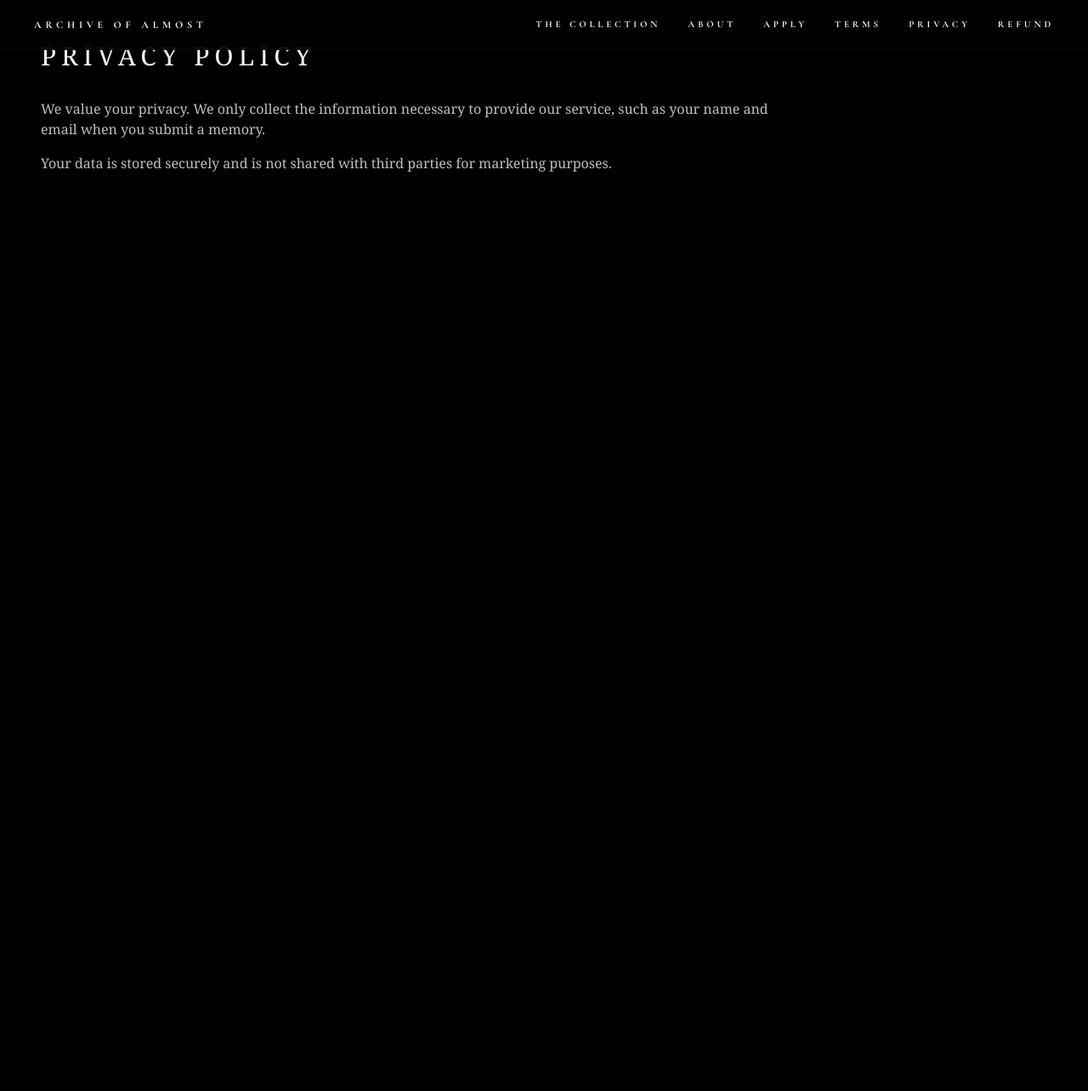
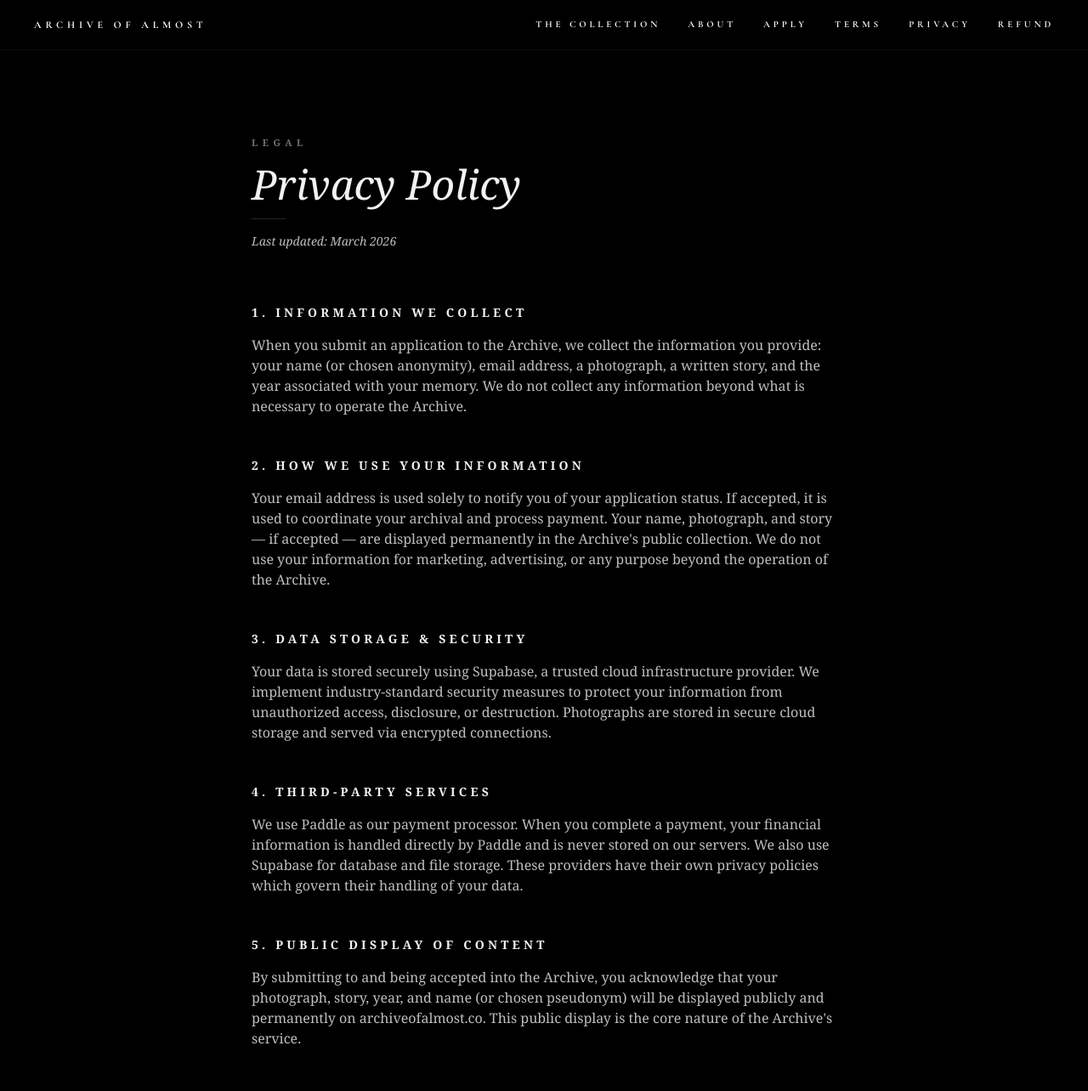
Before and after one commit to zafizing/archiveofalmost, a Next.js app: page /privacy in a window 1280 px wide. Shown: the top 1284 px of the page at 85% size. Before the commit the page ends 800 px from the top, so only its background shows below. Built offline with nearby package versions, Linux system fonts and the light colour scheme.

Commit message:
Update page.tsx

```diff
--- a/src/app/privacy/page.tsx
+++ b/src/app/privacy/page.tsx
@@ -1,10 +1,64 @@
 export default function PrivacyPage() {
   return (
-    <main className="min-h-screen bg-black text-white p-6 md:p-12 font-serif">
-      <h1 className="text-3xl font-light mb-8 tracking-[0.2em] uppercase">Privacy Policy</h1>
-      <div className="text-sm md:text-base text-neutral-300 space-y-4 max-w-4xl">
-        <p>We value your privacy. We only collect the information necessary to provide our service, such as your name and email when you submit a memory.</p>
-        <p>Your data is stored securely and is not shared with third parties for marketing purposes.</p>
+    <main className="min-h-screen bg-black text-white font-serif selection:bg-white selection:text-black">
+      <div className="max-w-3xl mx-auto px-6 md:px-10 pt-32 md:pt-40 pb-24">
+
+        {/* Header */}
+        <div className="mb-16 space-y-4">
+          <div className="text-[11px] tracking-[0.5em] text-neutral-500 uppercase font-bold">Legal</div>
+          <h1 className="text-4xl md:text-5xl font-light italic text-white/90">Privacy Policy</h1>
+          <div className="w-10 h-[1px] bg-neutral-800"></div>
+          <p className="text-sm text-neutral-500 italic">Last updated: March 2026</p>
+        </div>
+
+        <div className="space-y-12 text-white/70 leading-relaxed">
+
+          <section className="space-y-4">
+            <h2 className="text-sm tracking-[0.3em] uppercase font-bold text-white/90">1. Information We Collect</h2>
+            <p className="text-base font-light">When you submit an application to the Archive, we collect the information you provide: your name (or chosen anonymity), email address, a photograph, a written story, and the year associated with your memory. We do not collect any information beyond what is necessary to operate the Archive.</p>
+          </section>
+
+          <section className="space-y-4">
+            <h2 className="text-sm tracking-[0.3em] uppercase font-bold text-white/90">2. How We Use Your Information</h2>
+            <p className="text-base font-light">Your email address is used solely to notify you of your application status. If accepted, it is used to coordinate your archival and process payment. Your name, photograph, and story — if accepted — are displayed permanently in the Archive's public collection. We do not use your information for marketing, advertising, or any purpose beyond the operation of the Archive.</p>
+          </section>
+
+          <section className="space-y-4">
+            <h2 className="text-sm tracking-[0.3em] uppercase font-bold text-white/90">3. Data Storage & Security</h2>
+            <p className="text-base font-light">Your data is stored securely using Supabase, a trusted cloud infrastructure provider. We implement industry-standard security measures to protect your information from unauthorized access, disclosure, or destruction. Photographs are stored in secure cloud storage and served via encrypted connections.</p>
+          </section>
+
+          <section className="space-y-4">
+            <h2 className="text-sm tracking-[0.3em] uppercase font-bold text-white/90">4. Third-Party Services</h2>
+            <p className="text-base font-light">We use Paddle as our payment processor. When you complete a payment, your financial information is handled directly by Paddle and is never stored on our servers. We also use Supabase for database and file storage. These providers have their own privacy policies which govern their handling of your data.</p>
+          </section>
+
+          <section className="space-y-4">
+            <h2 className="text-sm tracking-[0.3em] uppercase font-bold text-white/90">5. Public Display of Content</h2>
+            <p className="text-base font-light">By submitting to and being accepted into the Archive, you acknowledge that your photograph, story, year, and name (or chosen pseudonym) will be displayed publicly and permanently on archiveofalmost.co. This public display is the core nature of the Archive's service.</p>
+          </section>
+
+          <section className="space-y-4">
+            <h2 className="text-sm tracking-[0.3em] uppercase font-bold text-white/90">6. Data Retention</h2>
+            <p className="text-base font-light">Accepted submissions are retained permanently as part of the Archive's collection. Rejected or pending applications may be deleted from our systems after 90 days. Email addresses are retained only as long as necessary to complete the archival process.</p>
+          </section>
+
+          <section className="space-y-4">
+            <h2 className="text-sm tracking-[0.3em] uppercase font-bold text-white/90">7. Your Rights</h2>
+            <p className="text-base font-light">You have the right to request access to the personal data we hold about you. You may request deletion of your data prior to acceptance into the collection. Once your object has been permanently archived, removal requests cannot be honored, as this is inherent to the nature of the service you purchased.</p>
+          </section>
+
+          <section className="space-y-4">
+            <h2 className="text-sm tracking-[0.3em] uppercase font-bold text-white/90">8. Cookies</h2>
+            <p className="text-base font-light">The Archive does not use tracking cookies or advertising pixels. We may use essential session cookies solely for the purpose of operating the website's core functionality.</p>
+          </section>
+
+          <section className="space-y-4">
+            <h2 className="text-sm tracking-[0.3em] uppercase font-bold text-white/90">9. Contact</h2>
+            <p className="text-base font-light">For any privacy-related inquiries or data requests, please contact us at <span className="text-white/90">hello@archiveofalmost.co</span>.</p>
+          </section>
+
+        </div>
       </div>
     </main>
   );
```
